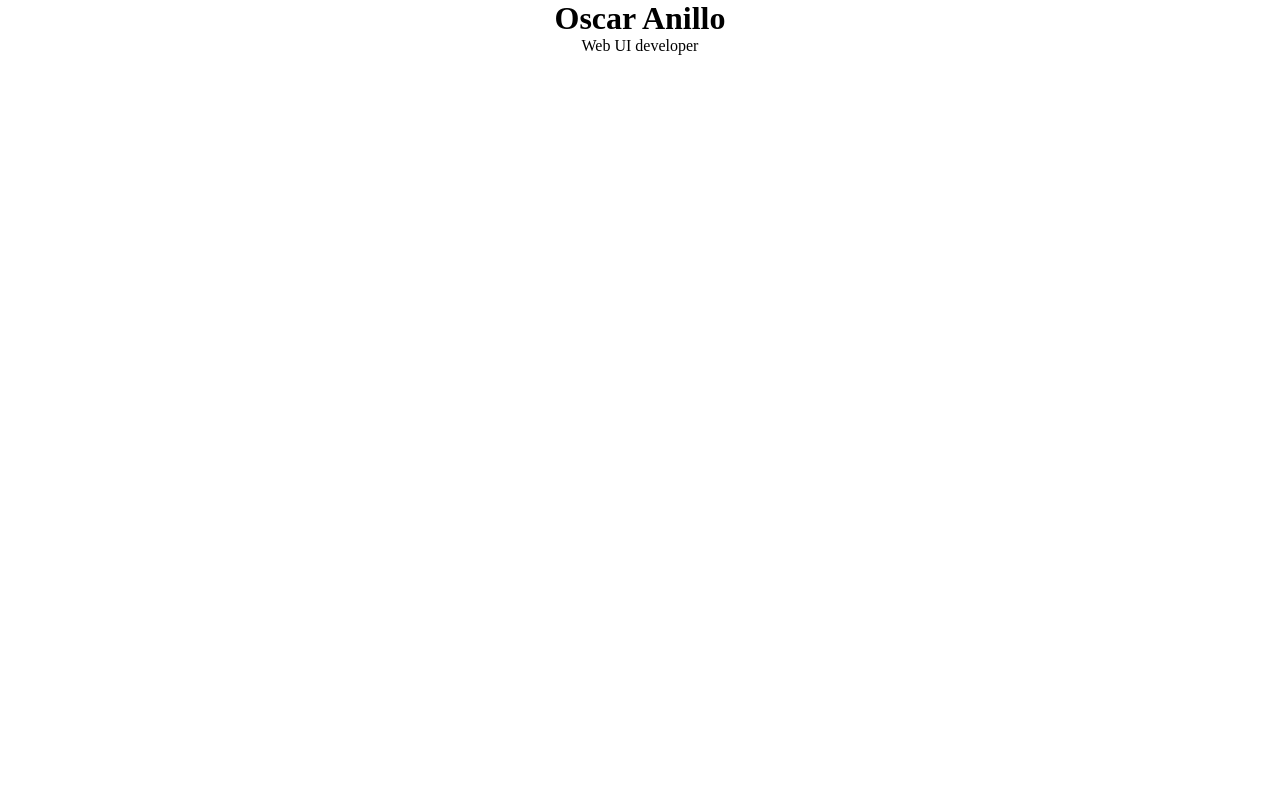
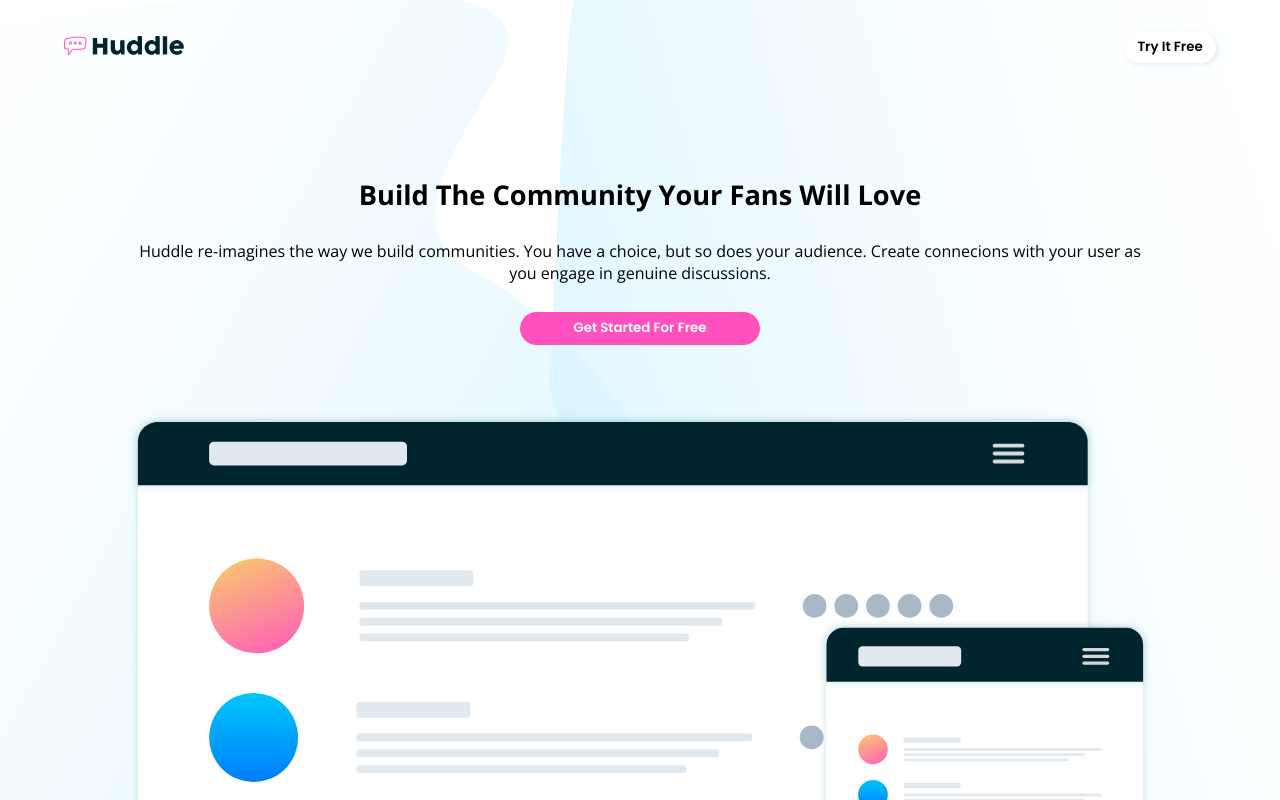
Before and after one commit to OscarAnillo/huddle_landing_page, a React (Create React App) app: page / in a window 1280 px wide. Shown: the top 800 px of the page. Built offline with nearby package versions, Linux system fonts and the light colour scheme.

Commit message:
add hero component

```diff
--- a/src/App.css
+++ b/src/App.css
@@ -1,4 +1,9 @@
 @import url('https://fonts.googleapis.com/css2?family=Open+Sans:wght@400;700&family=Poppins:wght@600&display=swap');
+
+/*
+  font-family: 'Open Sans', sans-serif;
+  font-family: 'Poppins', sans-serif;
+*/
 
 * {
   margin: 0;
@@ -8,3 +13,64 @@
 .App {
   text-align: center;
 }
+img {
+  max-width: 100%;
+}
+
+/* HeaderComponent */
+.header-bg {
+  background-image: url("/public/images/bg-hero-mobile.svg");
+  background-position: center top;
+  background-size: cover;
+}
+.header-row {
+  display: flex;
+  align-items: center;
+  justify-content: space-between;
+  width: 90%;
+  margin: auto;
+  padding: 2em 0;
+  text-align: left;
+}
+.header-row img {
+  max-width: 50%;
+}
+.header-row button {
+  border: none;
+  border-radius: 30px;
+  background-color: #fff;
+  box-shadow: 2px 2px 5px rgb(225, 236, 242);
+  font-family: 'Poppins', sans-serif;
+  font-weight: 600;
+  padding: .4em 1em;
+}
+
+.hero h1 {
+  font-family: 'Open Sans', sans-serif;
+  font-weight: 700;
+  font-size: 1.7rem;
+  width: 80%;
+  margin: auto;
+  padding: 3em 0 1em 0;
+}
+.hero p {
+  font-family: 'Open Sans', sans-serif;
+  font-weight: 400;
+  width: 80%;
+  margin: auto;
+  padding-bottom: 1.7em;
+}
+.hero button {
+  background-color: hsl(322, 100%, 66%);
+  border: none;
+  border-radius: 20px;
+  color: #fff;
+  font-family: 'Poppins', sans-serif;
+  font-weight: 600;
+  padding: .5em 4em;
+  margin-bottom: 5em;
+}
+.hero img {
+  padding-bottom: 2em;
+  max-width: 80%;
+}
--- a/src/App.js
+++ b/src/App.js
@@ -1,11 +1,11 @@
 
 import './App.css';
+import HeaderComponent from './Components/header-component';
 
 function App() {
   return (
     <div className="App">
-      <h1>Oscar Anillo</h1>
-      <p>Web UI developer</p>
+      <HeaderComponent />
     </div>
   );
 }
--- /dev/null
+++ b/src/Components/header-component.js
@@ -0,0 +1,24 @@
+export default function HeaderComponent(){
+    return (
+        <section className="header-bg">
+            <div className="header-row">
+                <div>
+                    <img src="images/logo.svg" alt="" />
+                </div>
+                <div>
+                    <button>Try It Free</button>
+                </div>
+            </div>
+            <div className="hero">
+                <div>
+                    <h1>Build The Community Your Fans Will Love</h1>
+                    <p>Huddle re-imagines the way we build communities. You have a choice, but so does your audience. Create connecions with your user as you engage in genuine discussions.</p>
+                    <button>Get Started For Free</button>
+                </div>
+                <div>
+                    <img src="images/illustration-mockups.svg" alt="" />
+                </div>
+            </div>
+        </section>
+    )
+}
```
